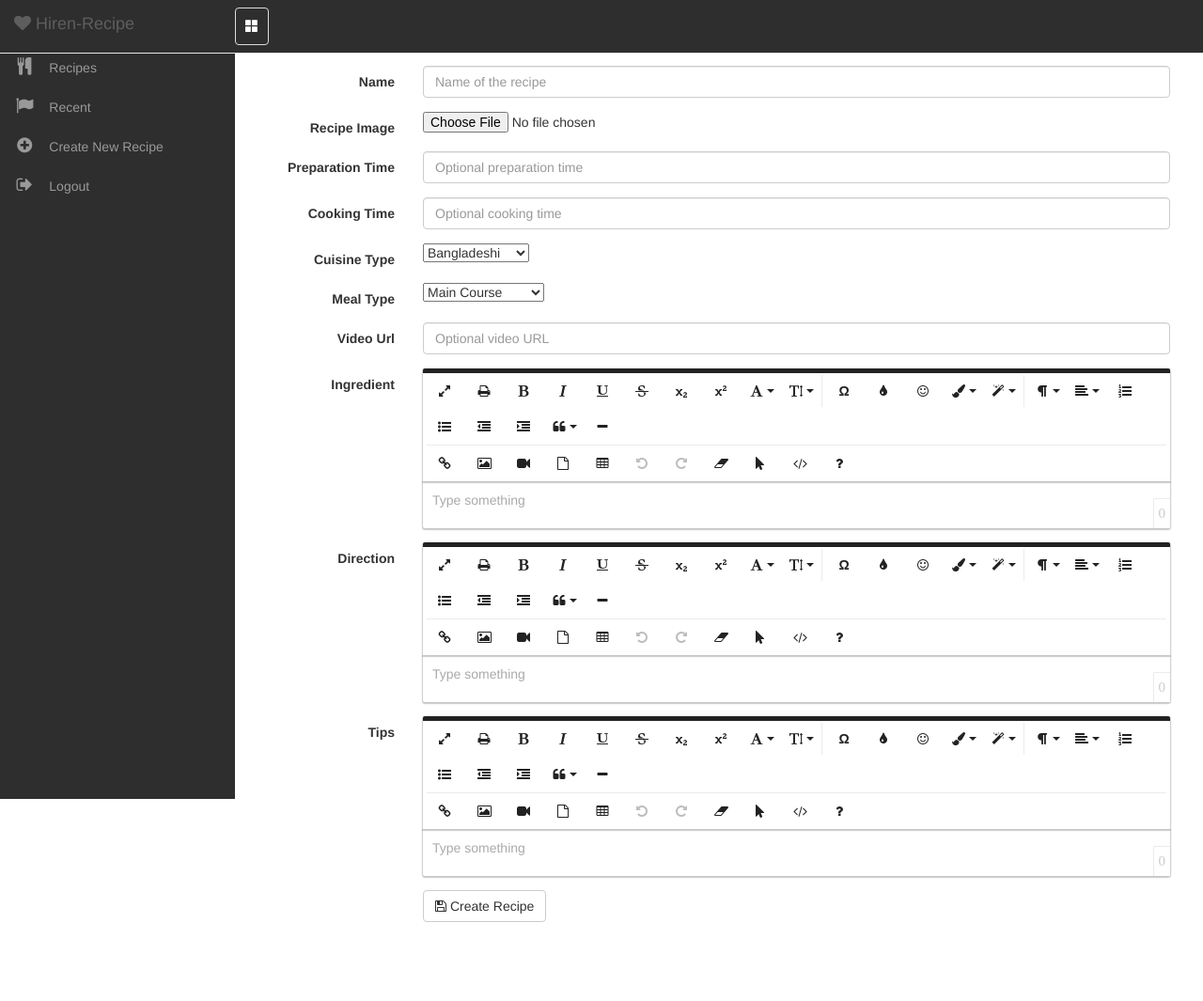
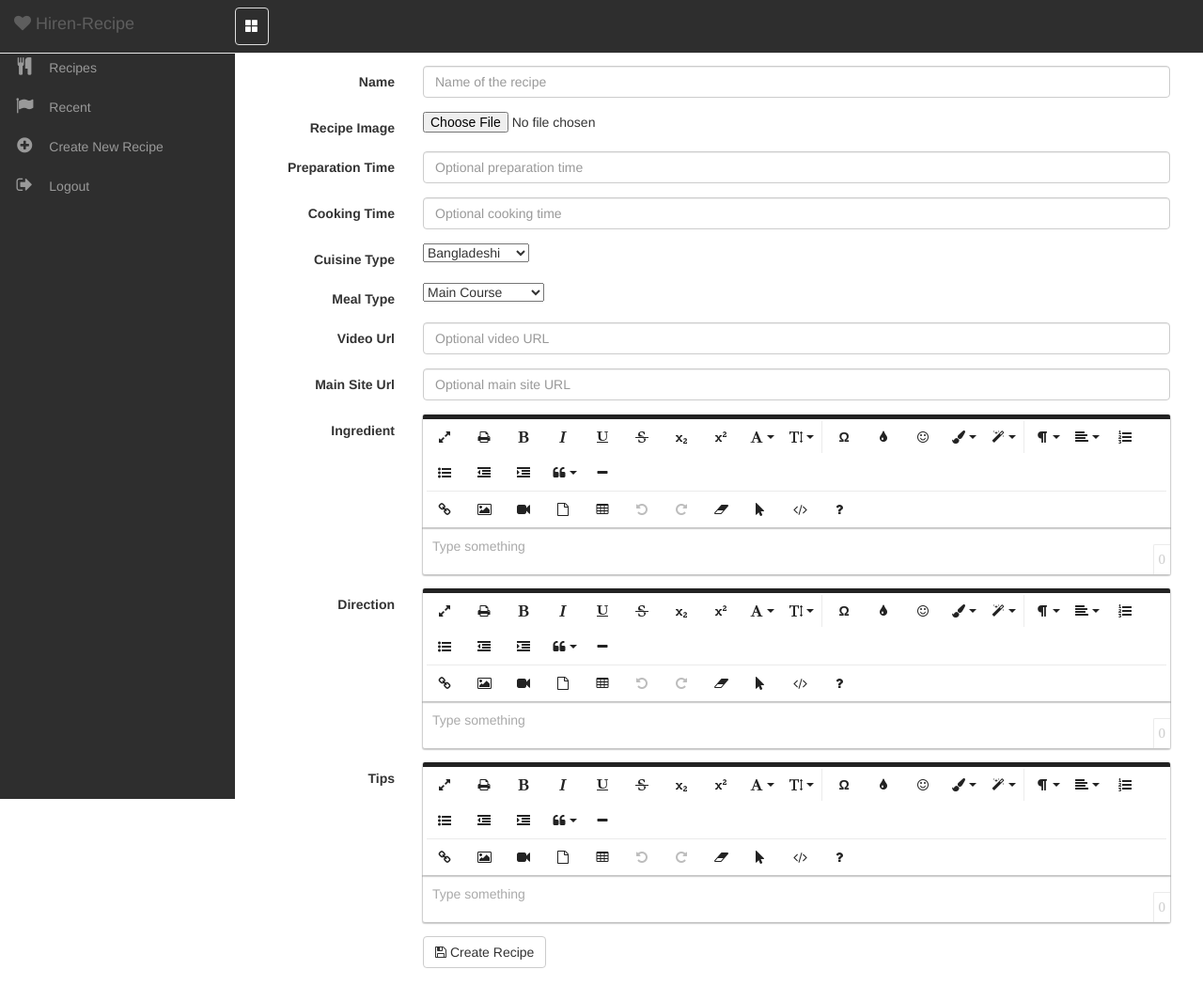
Before and after one commit to pyprism/Hiren-Recipes, a Django app: page /create/ in a window 1280 px wide. Shown: the whole page at 94% size. Before the commit the page ends 981 px from the top, so only its background shows below. Run offline with Django 3.2, Linux system fonts and the light colour scheme; the visitor is signed in with stand-in values (Sample User, id 1); some libraries are stand-ins or nearby versions.

Commit message:
removed duplicate lines

```diff
--- a/recipe/models.py
+++ b/recipe/models.py
@@ -45,6 +45,7 @@ class Recipe(models.Model):
     )
     meal = models.CharField(max_length=3, choices=meal_type, default='Oth')
     video = models.URLField(null=True, blank=True)
+    site = models.URLField(null=True, blank=True)
     ingredient = models.TextField(null=True, blank=True)
     direction = models.TextField(null=True, blank=True)
     tips = models.TextField(null=True, blank=True)
--- a/templates/add.html
+++ b/templates/add.html
@@ -76,6 +76,12 @@
             </div>
         </div>
         <div class="form-group" >
+            <label class="control-label col-sm-2">Main Site Url</label>
+            <div class="col-sm-10">
+                <input type="url" class="form-control" name="site" placeholder="Optional main site URL" />
+            </div>
+        </div>
+        <div class="form-group" >
             <label class="control-label col-sm-2">Ingredient</label>
             <div class="col-sm-10">
                 <textarea class="form-control" name="ingredient" placeholder="List of Ingredient" ></textarea>
--- a/templates/recipe.html
+++ b/templates/recipe.html
@@ -27,6 +27,9 @@
     <h4 class="text-nowrap">Number of times cooked: {{ counter }}</h4>
     {% if recipe.video %}
     <a href="{{recipe.video}}" target="_blank"><i class="fa fa-file-video-o" aria-hidden="true"></i> Video </a>
+    {% endif %}
+    {% if recipe.site %}
+    <a href="{{recipe.site}}" target="_blank"><i class="fa fa-link" aria-hidden="true"></i> Site </a>
     {% endif %}
     <hr/>
     {% if recipe.ingredient %}
```
Also changed, not shown: hiren/settings.py (+2 -10 lines).
